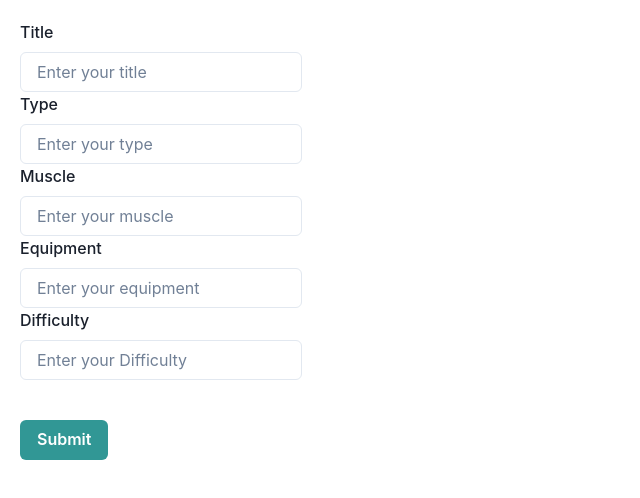
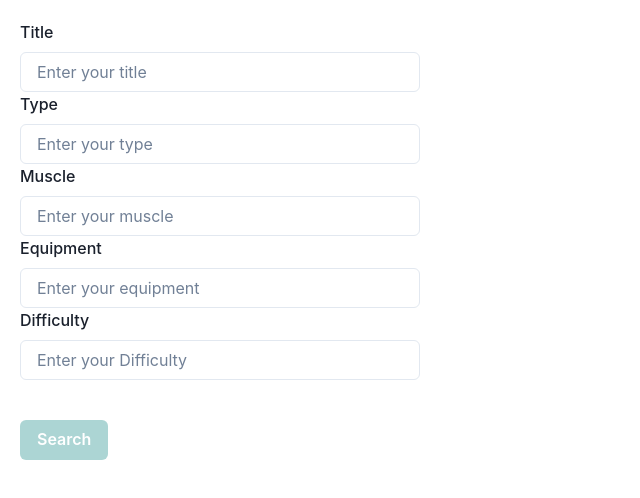
Before and after one commit to maxymlyskov/ivory, a React (Vite) app: page / in a window 1280 px wide. Shown: the top 498 px of the page, without its empty margins (0-640 px from the left). Built offline with nearby package versions, Linux system fonts and the light colour scheme.

Commit message:
Implement Form component.

```diff
--- a/src/components/Form.tsx
+++ b/src/components/Form.tsx
@@ -1,51 +1,60 @@
-import {
-  Button,
-  FormControl,
-  FormErrorMessage,
-  FormLabel,
-  Input,
-} from "@chakra-ui/react";
+import { Button } from "@chakra-ui/react";
 import { zodResolver } from "@hookform/resolvers/zod";
 import { FieldValues, useForm } from "react-hook-form";
+import { useNavigate } from "react-router";
 import { z } from "zod";
 import { excercies } from "../data/excercies";
+import { difficulty, muscles, types } from "../data/formSchemaValues";
+import { objectToQueryString } from "../utils";
+import ExcerciseFormControl from "./ExcerciseFormControl";
 
 const schema = z.object({
-  title: z.string().min(3),
-  type: z.string(),
-  muscle: z.string(),
-  equipment: z.string(),
-  difficulty: z.string(),
+  name: z.string(),
+  type: z.enum([...types, ""]),
+  muscle: z.enum([...muscles, ""]),
+  difficulty: z.enum([...difficulty, ""]),
 });
 
-type FormData = z.infer<typeof schema>;
+export type FormData = z.infer<typeof schema>;
 
 const Form = () => {
   const {
     register,
     handleSubmit,
+    watch,
     formState: { errors },
   } = useForm<FormData>({
     resolver: zodResolver(schema),
   });
+  const navigate = useNavigate();
 
-  const onSubmit = (data: FieldValues) => console.log(data);
+  const watchedValues = watch();
+
+  const allInputsAreEmpty = () => {
+    return Object.values(watchedValues).every((value) => !value);
+  };
+
+  const onSubmit = (data: FieldValues) =>
+    navigate(`excercises${objectToQueryString(data)}`);
 
   return (
     <form onSubmit={handleSubmit(onSubmit)}>
       {excercies.map((excercise) => (
-        <FormControl isInvalid={!!errors[excercise.id]}>
-          <FormLabel htmlFor={excercise.id}>{excercise.label}</FormLabel>
-          <Input
-            id={excercise.id}
-            {...register(excercise.id)}
-            placeholder={excercise.placeholder}
-          />
-          <FormErrorMessage>{errors[excercise.id]?.message}</FormErrorMessage>
-        </FormControl>
+        <ExcerciseFormControl
+          key={excercise.id}
+          excercise={excercise}
+          isError={!!errors[excercise.id]}
+          errorMessage={errors[excercise.id]?.message}
+          register={register}
+        />
       ))}
-      <Button mt={10} colorScheme="teal" type="submit">
-        Submit
+      <Button
+        mt={10}
+        colorScheme="teal"
+        type="submit"
+        isDisabled={allInputsAreEmpty()}
+      >
+        Search
       </Button>
     </form>
   );
```
